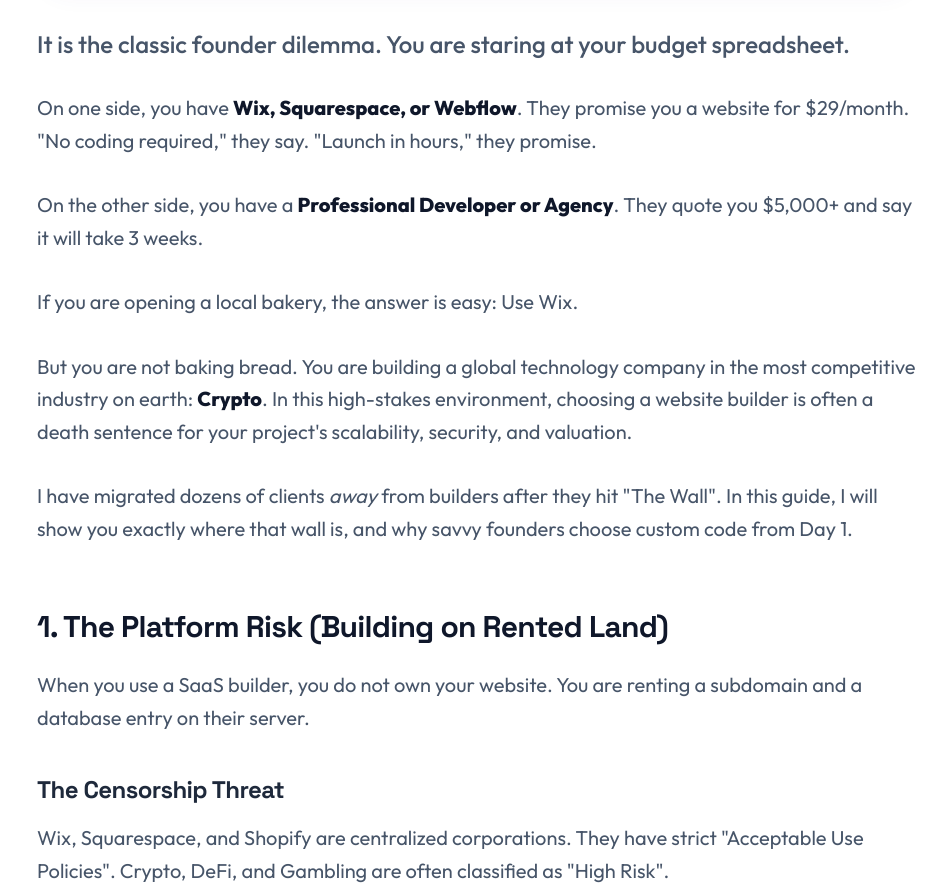
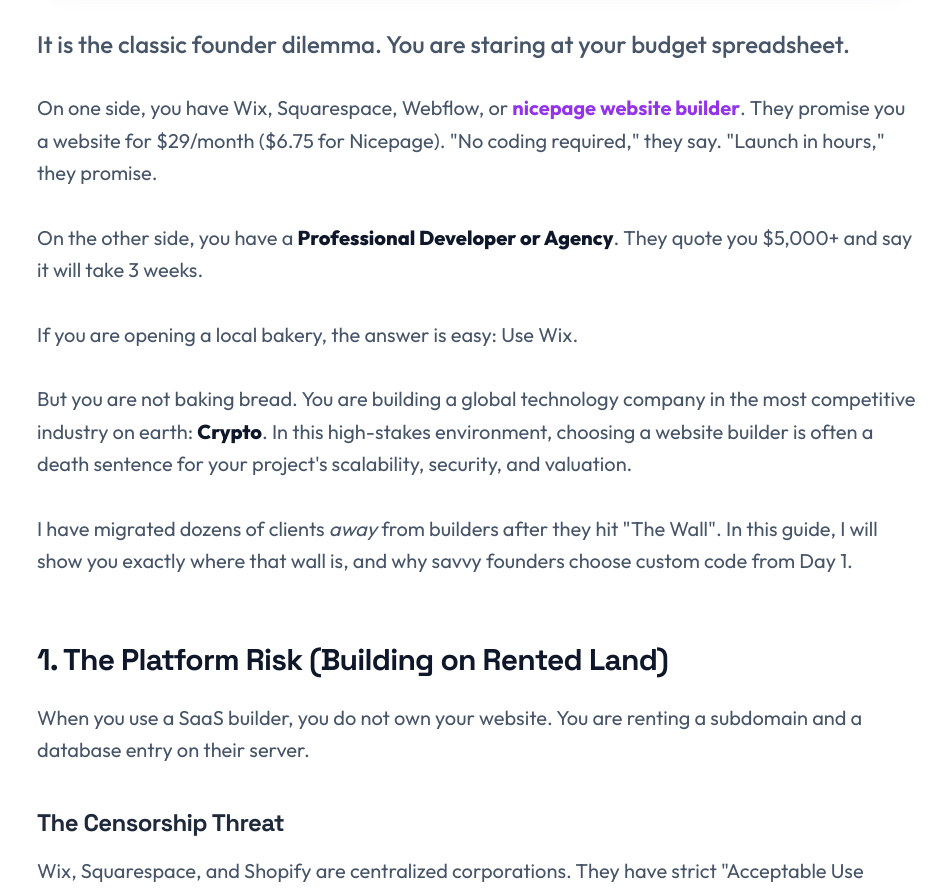
Before and after one commit to cryptowebbuild/CryptoWebBuild-, a React (Vite) app: page /blog/website-builder-vs-developer in a window 1280 px wide. Shown: the part 2028-2917 px from the top of the page, without its empty margins (339-1280 px from the left). Built offline with nearby package versions, Linux system fonts and the light colour scheme.

Commit message:
feat(blog): update builder comparison paragraph to include nicepage with do-follow link
Co-authored-by: cryptowebbuild <241989504+cryptowebbuild@users.noreply.github.com>

```diff
--- a/pages/blog/WebsiteBuilderVsDeveloper.tsx
+++ b/pages/blog/WebsiteBuilderVsDeveloper.tsx
@@ -39,7 +39,7 @@ const WebsiteBuilderVsDeveloper: React.FC = () => {
       </p>
 
       <p>
-        On one side, you have <strong>Wix, Squarespace, or Webflow</strong>. They promise you a website for $29/month. "No coding required," they say. "Launch in hours," they promise.
+        On one side, you have Wix, Squarespace, Webflow, or <a href="https://nicepage.com" target="_blank" rel="noopener">nicepage website builder</a>. They promise you a website for $29/month ($6.75 for Nicepage). "No coding required," they say. "Launch in hours," they promise.
       </p>
 
       <p>
```
